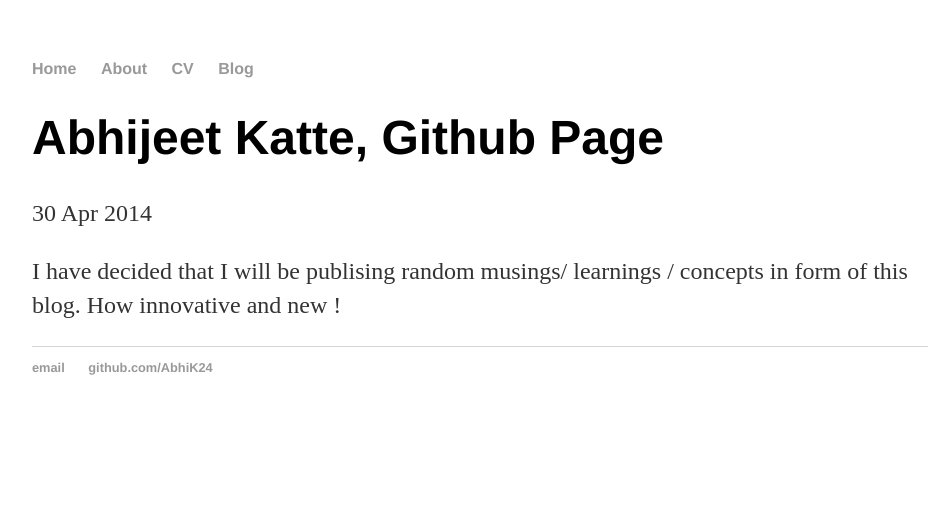
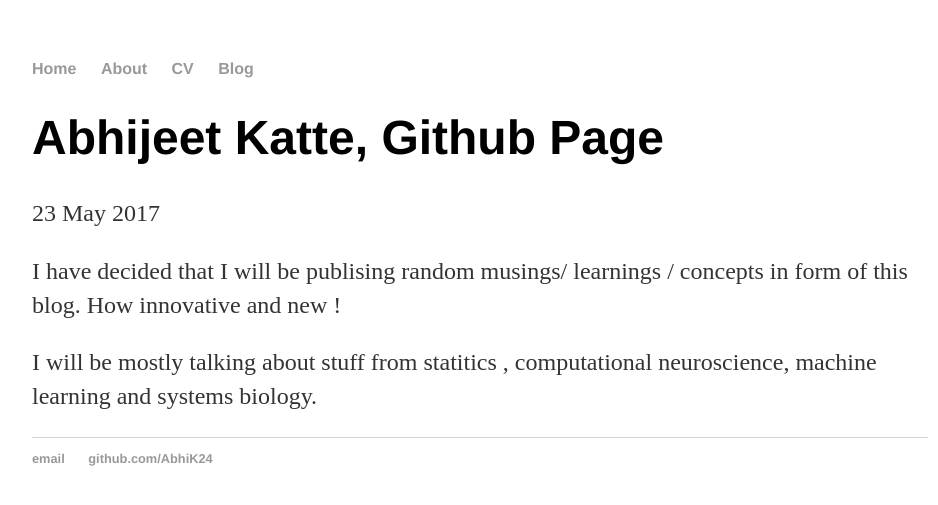
Before and after one commit to AbhiK24/abhik24.github.io, a Jekyll site: the page built from _posts/2017-05-23-Abhijeet-Katte-publishing-random-musings.md, in a window 1280 px wide. Shown: the top 505 px of the page, without its empty margins (160-1098 px from the left). Built offline with Jekyll 4.4.1, drawn with Linux system fonts in a browser that asks for light colours.

Commit message:
Update and rename file
Upadated and renamed 2017-05-23-Abhijeet-Katte-publishing-random-musings.md

```diff
--- a/_posts/2017-05-23-Abhijeet-Katte.md
+++ b/_posts/2017-05-23-Abhijeet-Katte-publishing-random-musings.md
@@ -1,7 +1,9 @@
 ---
 layout: post
 title: "Abhijeet Katte, Github Page "
-date: 2014-04-30
+date: 2017-05-23
 ---
 
 I have decided that I will be publising random musings/ learnings / concepts in form of this blog. How innovative and new !
+
+I will be mostly talking about stuff from statitics , computational neuroscience, machine learning and systems biology.
```
